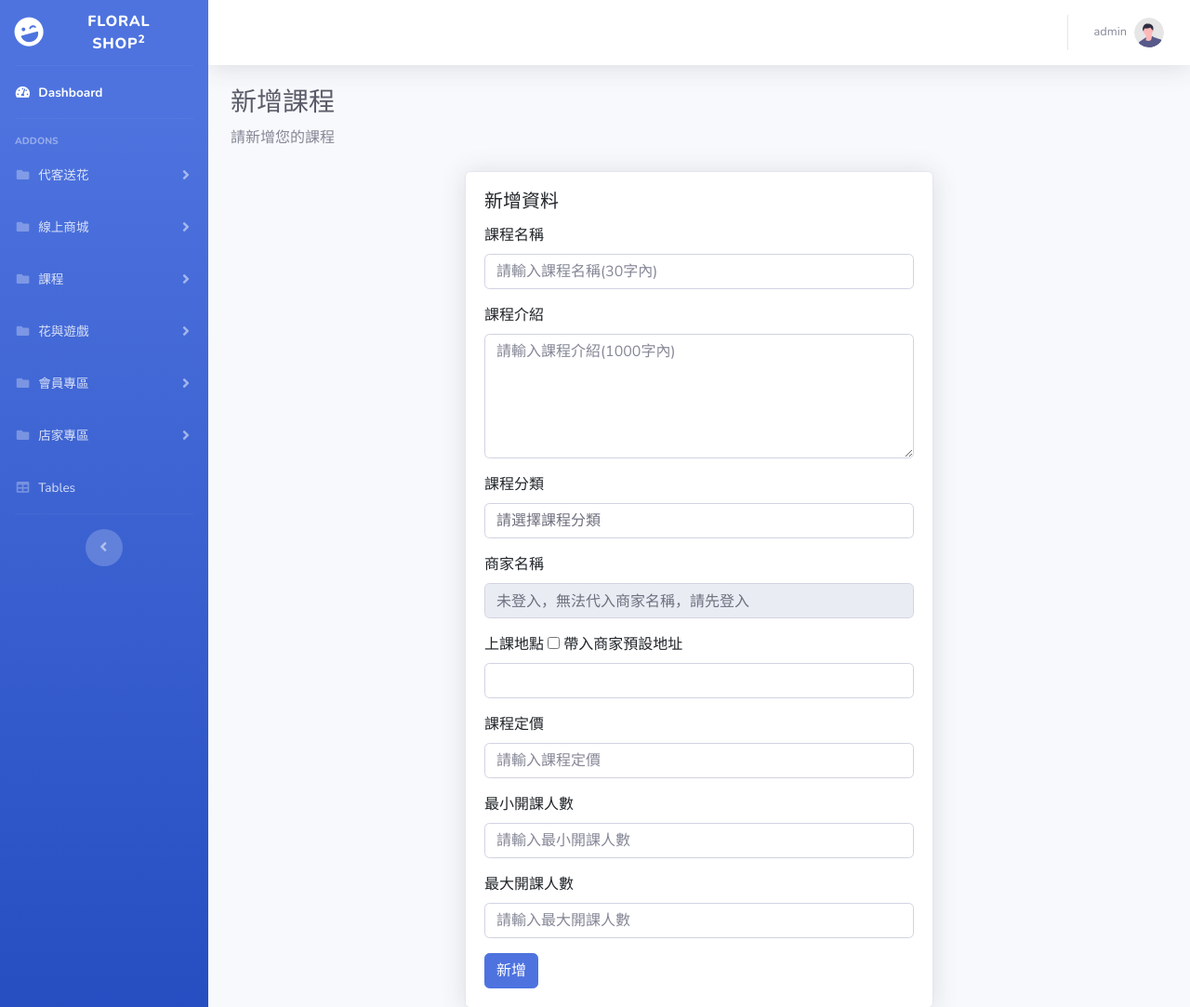
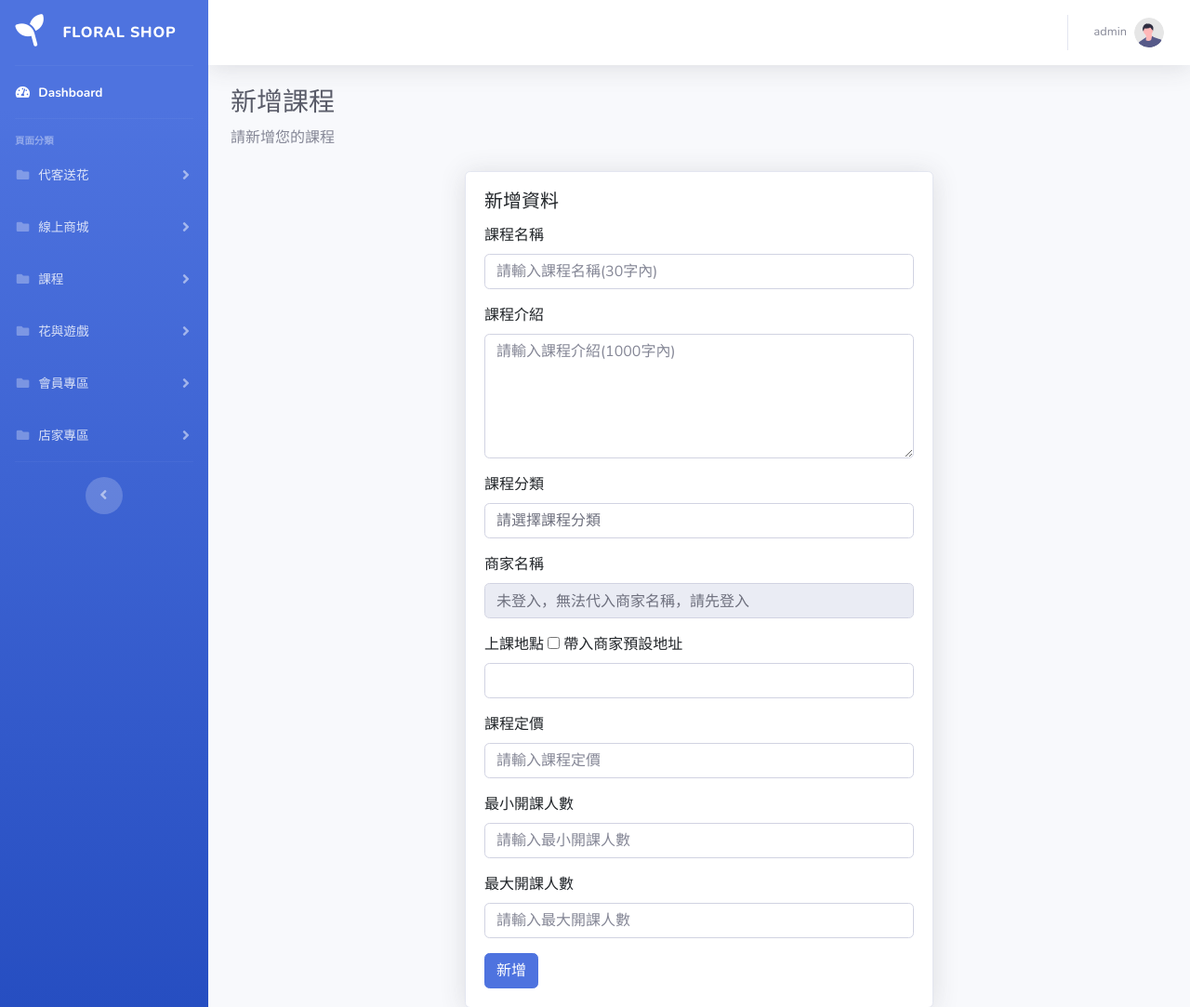
Before and after one commit to forget0224/floral_shop, a PHP site: page /pages/course/add.php in a window 1280 px wide. Shown: the top 1083 px of the page at 93% size. Run offline with PHP 8.4, Linux system fonts and the light colour scheme.

Commit message:
navbar微調

```diff
--- a/pages/parts/navbar.php
+++ b/pages/parts/navbar.php
@@ -16,9 +16,9 @@ if (empty($pageName)) {
     <!-- Sidebar - Brand -->
     <a class="sidebar-brand d-flex align-items-center justify-content-center" href="/floral_shop/manager_index.php">
         <div class="sidebar-brand-icon rotate-n-15">
-            <i class="fas fa-laugh-wink"></i>
+            <i class="fa-solid fa-seedling"></i>
         </div>
-        <div class="sidebar-brand-text mx-3">FLORAL SHOP<sup>2</sup></div>
+        <div class="sidebar-brand-text mx-3">FLORAL SHOP</div>
     </a>
 
     <!-- Divider -->
@@ -36,7 +36,7 @@ if (empty($pageName)) {
 
     <!-- Heading -->
     <div class="sidebar-heading">
-        Addons
+        頁面分類
     </div>
 
     <!-- Nav Item - Pages Collapse Menu -->
@@ -141,11 +141,11 @@ if (empty($pageName)) {
 
 
     <!-- Nav Item - Tables -->
-    <li class="nav-item">
+    <!-- <li class="nav-item">
         <a class="nav-link" href="tables.html">
             <i class="fas fa-fw fa-table"></i>
             <span>Tables</span></a>
-    </li>
+    </li> -->
 
     <!-- Divider -->
     <hr class="sidebar-divider d-none d-md-block">
```
